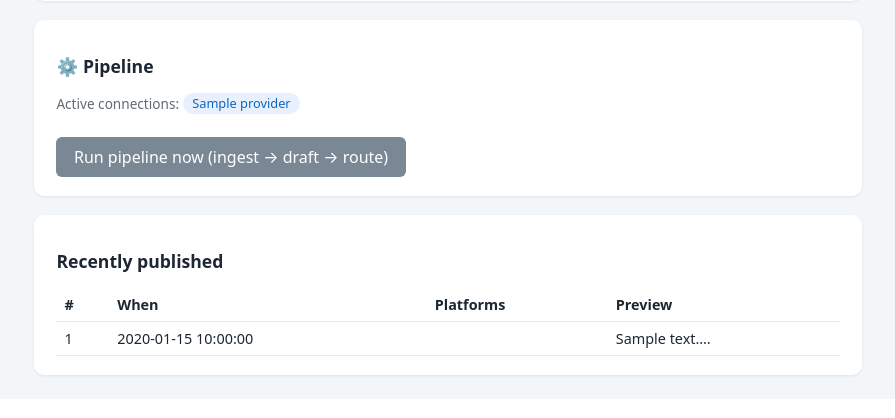
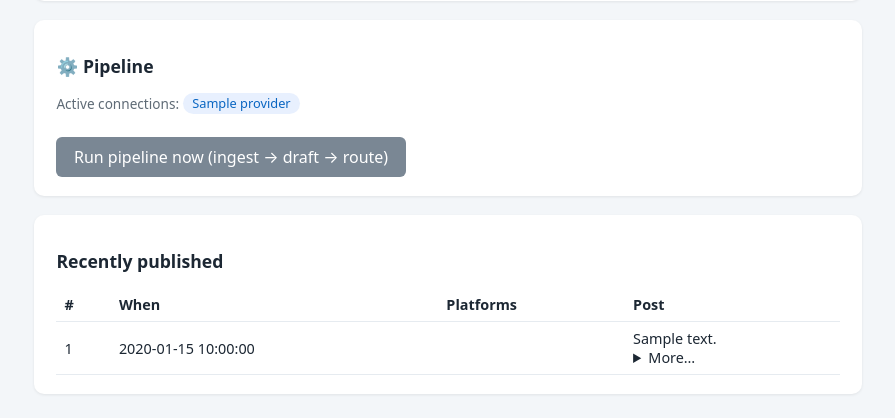
Before and after one commit to osiemo85/social_media_manager, a Flask app: template web/templates/dashboard.html in a window 1280 px wide. Shown: the part 531-949 px from the top of the page, without its empty margins (192-1087 px from the left). Before the commit the page ends 909 px from the top, so only its background shows below. Run offline with Flask 3, Linux system fonts and the light colour scheme; the template is opened without the code that fills it: most values are stand-ins (such as "Sample title", 1, 10 or a date in 2020).

Commit message:
Improve credential autofill prevention and published-post previews
 - Rename Upload-Post credential fields to provider-specific names
  - Add autocomplete hints to prevent browser login autofill
  - Update Flask form handling for the renamed fields
  - Show concise previews in the Recently published table
  - Add expandable “More…” controls for viewing full post content

```diff
--- a/web/app.py
+++ b/web/app.py
@@ -219,8 +219,8 @@ def connections():
 @app.route("/connect/upload-post", methods=["POST"])
 @login_required
 def connect_upload_post():
-    api_key = request.form.get("api_key", "").strip()
-    username = request.form.get("username", "").strip()
+    api_key = request.form.get("upload_post_api_key", "").strip()
+    username = request.form.get("upload_post_username", "").strip()
     platforms = request.form.getlist("platforms")
     if not api_key or not username or not platforms:
         flash("API key, username, and at least one platform are required.", "error")
--- a/web/templates/connections.html
+++ b/web/templates/connections.html
@@ -33,9 +33,9 @@ and revocations are recorded in your <a href="{{ url_for('audit') }}">audit ledg
     used only for the platforms you tick below.</p>
   <form method="post" action="{{ url_for('connect_upload_post') }}">
     <label>Upload-Post API key</label>
-    <input type="password" name="api_key" required autocomplete="off">
+    <input type="password" name="upload_post_api_key" required autocomplete="new-password">
     <label>Upload-Post username</label>
-    <input type="text" name="username" required>
+    <input type="text" name="upload_post_username" required autocomplete="off">
     <label>Platforms to allow publishing to</label>
     {% for p in platforms %}
       <label style="display:inline-block;margin-right:1rem;">
--- a/web/templates/dashboard.html
+++ b/web/templates/dashboard.html
@@ -35,10 +35,17 @@
 <div class="card">
   <h2>Recently published</h2>
   <table>
-    <tr><th>#</th><th>When</th><th>Platforms</th><th>Preview</th></tr>
+    <tr><th>#</th><th>When</th><th>Platforms</th><th>Post</th></tr>
     {% for d in recent %}
     <tr><td>{{ d.id }}</td><td>{{ d.published_at }}</td>
-        <td>{{ d.platforms }}</td><td>{{ d.text[:80] }}…</td></tr>
+        <td>{{ d.platforms }}</td>
+        <td>
+          <div>{{ d.text[:100] }}{% if d.text|length > 100 %}…{% endif %}</div>
+          <details>
+            <summary>More…</summary>
+            <pre class="post">{{ d.text }}</pre>
+          </details>
+        </td></tr>
     {% endfor %}
   </table>
 </div>
```
